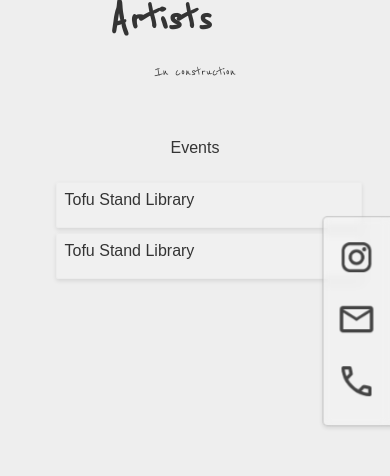
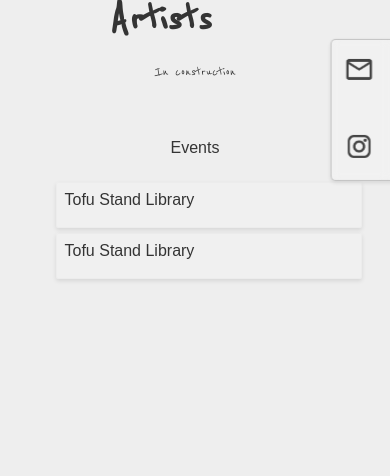
Before and after one commit to BerlinADA/BerlinADA.github.io, a plain HTML site: page index.html in a window 390 px wide. Shown: the part 312-788 px from the top of the page. Drawn offline with Linux system fonts and the light colour scheme; a web font is replaced by a local one.

Commit message:
edited contact icons

```diff
--- a/index.html
+++ b/index.html
@@ -44,19 +44,25 @@
         <!-- Side icons -->
         <!-- Social Media Links -->
         <div class="social-icons">
+            <!-- email -->
+            <a href="mailto:contact@adaberlin.com" class="icon">
+                <img src="images/icons/email-icon.png" alt="Email">
+            </a>
+
+            <!-- instagram -->
             <a href="https://www.instagram.com/tofu_stand/" target="_blank" class="icon">
                 <img src="images/icons/ins-icon-2.png" alt="Instagram">
             </a>
+
+            <!-- facebook -->
             <!-- <a href="https://www.facebook.com" target="_blank" class="icon">
                 <img src="images/facebook-icon.png" alt="Facebook">
             </a> -->
-            <a href="mailto:contact@adaberlin.com" class="icon">
-                <img src="images/icons/email-icon.png" alt="Email">
-            </a>
+
             <!-- call -->
-            <a href="tel:NaN" class="icon">
+            <!-- <a href="tel:NaN" class="icon">
                 <img src="images/icons/call-icon.png" alt="Call">
-            </a>
+            </a> -->
         </div>
     </div>
     <!-- Placeholder footer -->
--- a/style.css
+++ b/style.css
@@ -135,9 +135,9 @@ footer {
     display: flex;
     flex-direction: column;
     align-items: stretch;
-    gap: 18px; /* Adds space between the icons */
+    gap: 5vh; /* Adds space between the icons */
     border: 1px solid rgba(13, 13, 13, 0.2);
-    padding: 20px 30px 20px 3px;
+    padding: 14px 24px 14px 2px;
     border-radius: 5px;
     background-color: rgba(255, 255, 255, 0.2);
     backdrop-filter: blur(5px);
@@ -151,6 +151,7 @@ footer {
 
 .icon img {
     width: 40px; /* Adjust size as needed */
+    max-width: 8vw;
     height: auto;
 }
 
@@ -190,4 +191,8 @@ footer {
         position: relative;
         transition: transform 0.5s ease-in-out;
     }
+
+    .social-icons {
+        top: 50%;
+    }
 }
```
